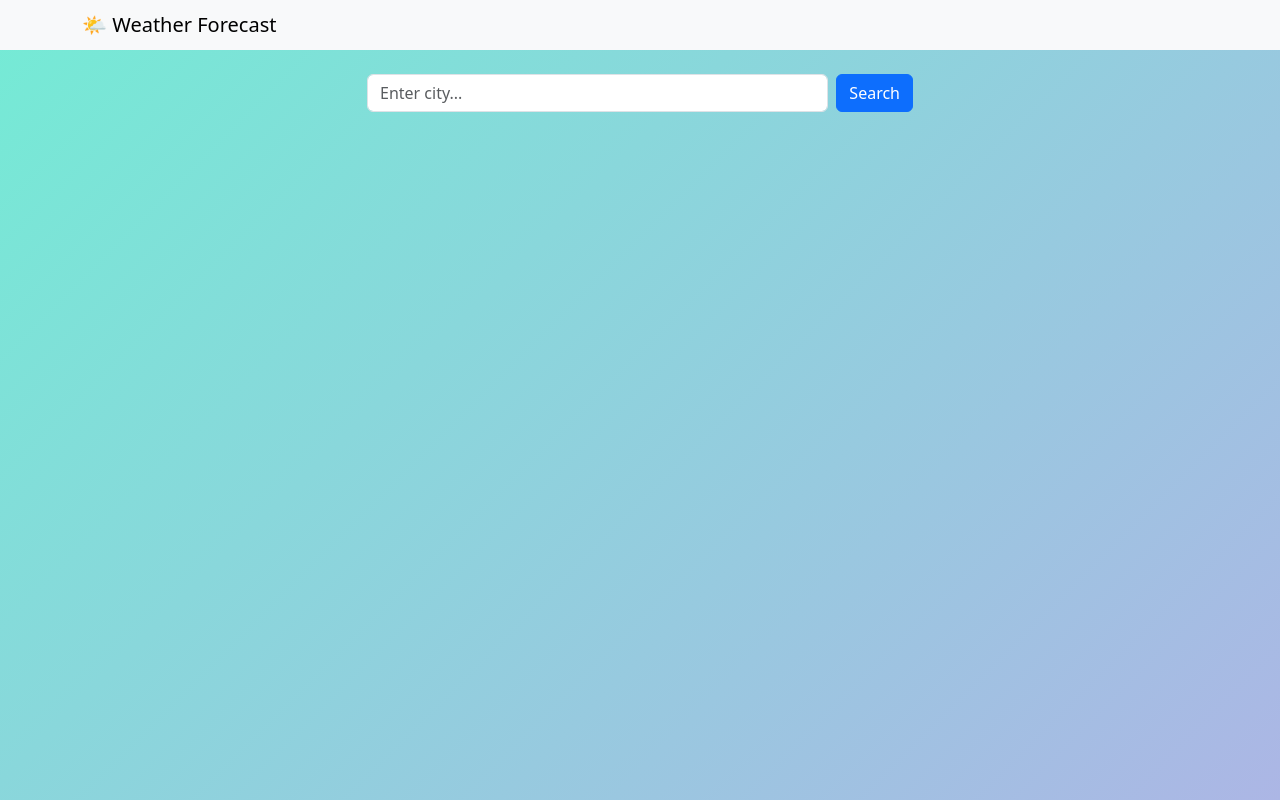
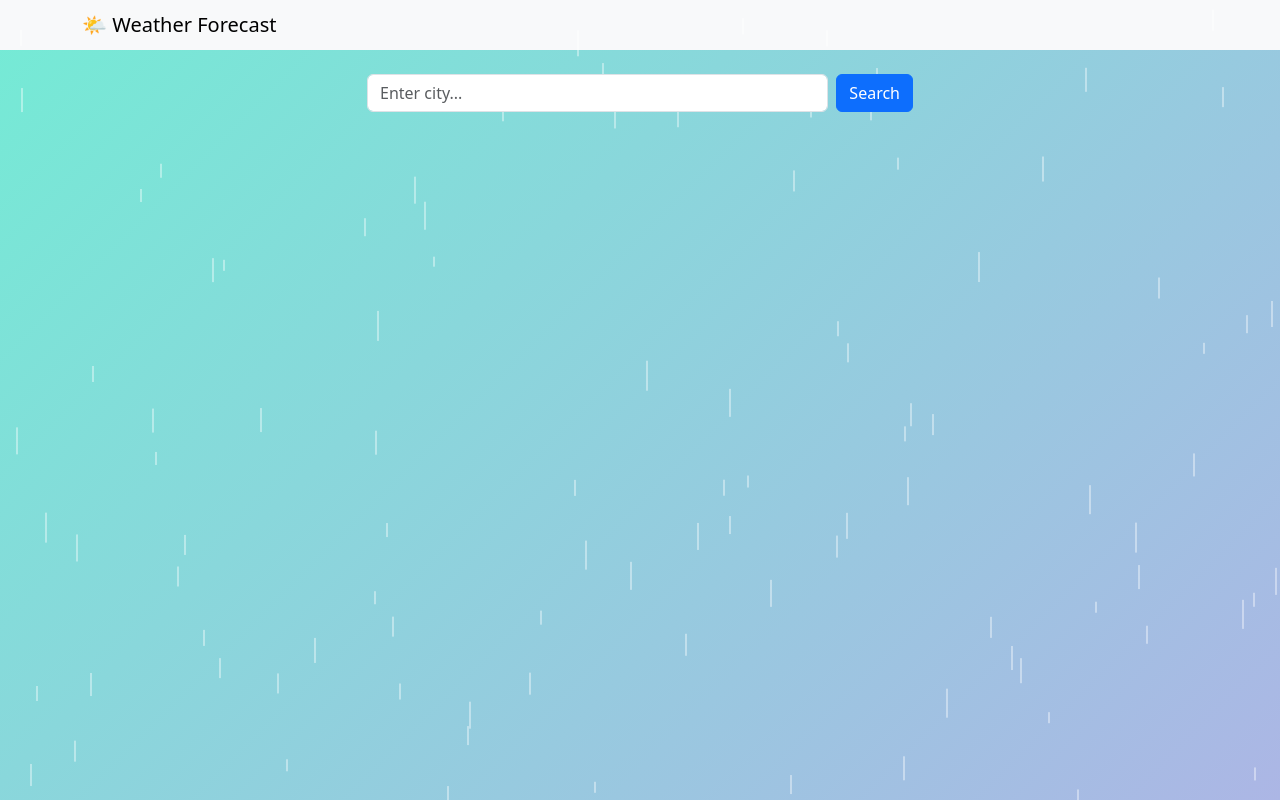
Before and after one commit to georgegyan/WeatherApp, a Django app: page / in a window 1280 px wide. Run offline with Django 5.2, Linux system fonts and the light colour scheme.

Commit message:
Added rain animation and weather data handling

```diff
--- a/forecast/templates/forecast/home.html
+++ b/forecast/templates/forecast/home.html
@@ -5,12 +5,14 @@
     <meta name="viewport" content="width=device-width, initial-scale=1.0">
     <title>Weather Forecast App</title>
     <link href="https://cdn.jsdelivr.net/npm/bootstrap@5.3.2/dist/css/bootstrap.min.css" rel="stylesheet">
+    <script src="https://cdn.jsdelivr.net/npm/chart.js"></script>
     <style>
         body {
             background: linear-gradient(135deg, #74ebd5 0%, #ACB6E5 100%);
             min-height: 100vh;
             display: flex;
             flex-direction: column;
+            position: relative;
         }
         .card {
             border: none;
@@ -20,9 +22,43 @@
         .loading-spinner {
             display: none;
         }
+        #weatherAnimation {
+            position: fixed;
+            top: 0;
+            left: 0;
+            width: 100%;
+            height: 100%;
+            z-index: 0;
+            pointer-events: none;
+        }
+        .rain {
+            position: fixed;
+            top: 0;
+            left: 0;
+            width: 100%;
+            height: 100%;
+            pointer-events: none;
+            z-index: 0;
+            overflow: hidden;
+        }
+        .drop {
+            position: absolute;
+            width: 2px;
+            height: 20px;
+            background: rgba(255, 255, 255, 0.4);
+            animation: fall 1s linear infinite;
+        }
+        @keyframes fall {
+            to {
+                transform: translateY(100vh);
+            }
+        }
     </style>
 </head>
 <body>
+
+<!-- Animation background -->
+<div id="weatherAnimation"></div>
 
 <nav class="navbar navbar-light bg-light mb-4">
   <div class="container">
@@ -30,7 +66,7 @@
   </div>
 </nav>
 
-<div class="container">
+<div class="container" style="z-index: 1; position: relative;">
     <div class="row justify-content-center mb-4">
         <div class="col-md-6">
             <form method="post" id="weatherForm" class="d-flex">
@@ -73,18 +109,98 @@
                     </div>
                 {% endfor %}
             </div>
+
+            <!-- Graph -->
+            <div class="row justify-content-center my-5">
+                <div class="col-md-10">
+                    <canvas id="forecastChart" height="100"></canvas>
+                </div>
+            </div>
         {% endif %}
     {% endif %}
 </div>
 
+<!-- JS -->
 <script src="https://cdn.jsdelivr.net/npm/bootstrap@5.3.2/dist/js/bootstrap.bundle.min.js"></script>
 <script>
     const form = document.getElementById('weatherForm');
     const spinner = document.getElementById('loadingSpinner');
-
     form.addEventListener('submit', () => {
         spinner.style.display = 'block';
     });
+
+    // Animation for rain/snow
+    document.addEventListener("DOMContentLoaded", function () {
+        {% if weather_data and not weather_data.error %}
+            const mainCondition = "{{ weather_data.list.0.weather.0.main|lower }}";
+            const animationDiv = document.getElementById('weatherAnimation');
+
+            if (mainCondition.includes("rain")) {
+                animationDiv.innerHTML = `<img src="https://i.ibb.co/XpNvLcz/rain.gif" style="width:100%;height:100%;object-fit:cover;opacity:0.3;">`;
+            } else if (mainCondition.includes("snow")) {
+                animationDiv.innerHTML = `<img src="https://i.ibb.co/sWRfRRm/snow.gif" style="width:100%;height:100%;object-fit:cover;opacity:0.3;">`;
+            } else {
+                animationDiv.innerHTML = '';
+            }
+        {% endif %}
+    });
+
+    function generateRain() {
+        const rainContainer = document.createElement("div");
+        rainContainer.className = "rain";
+        document.body.appendChild(rainContainer);
+
+        for (let i = 0; i < 100; i++) {
+            const drop = document.createElement("div");
+            drop.className = "drop";
+            drop.style.left = `${Math.random() * 100}%`;
+            drop.style.animationDelay = `${Math.random()}s`;
+            drop.style.height = `${Math.random() * 20 + 10}px`;
+            rainContainer.appendChild(drop);
+        }
+    }
+
+    // Call it directly for now (we’ll later conditionally trigger this)
+    generateRain();
+
+    // Chart.js temperature graph
+    {% if weather_data and not weather_data.error %}
+    const forecastLabels = [
+    {% for forecast in weather_data.list|slice:":5" %}
+        "{{ forecast.dt_txt }}"{% if not forloop.last %},{% endif %}
+    {% endfor %}
+];
+
+const forecastTemps = [
+    {% for forecast in weather_data.list|slice:":5" %}
+        {{ forecast.main.temp }}{% if not forloop.last %},{% endif %}
+    {% endfor %}
+];
+
+    const ctx = document.getElementById('forecastChart').getContext('2d');
+    new Chart(ctx, {
+        type: 'line',
+        data: {
+            labels: forecastLabels,
+            datasets: [{
+                label: 'Temperature (°C)',
+                data: forecastTemps,
+                borderColor: '#007bff',
+                fill: true,
+                backgroundColor: 'rgba(0,123,255,0.1)',
+                tension: 0.4
+            }]
+        },
+        options: {
+            responsive: true,
+            scales: {
+                y: {
+                    beginAtZero: false
+                }
+            }
+        }
+    });
+    {% endif %}
 </script>
 
 </body>
```
